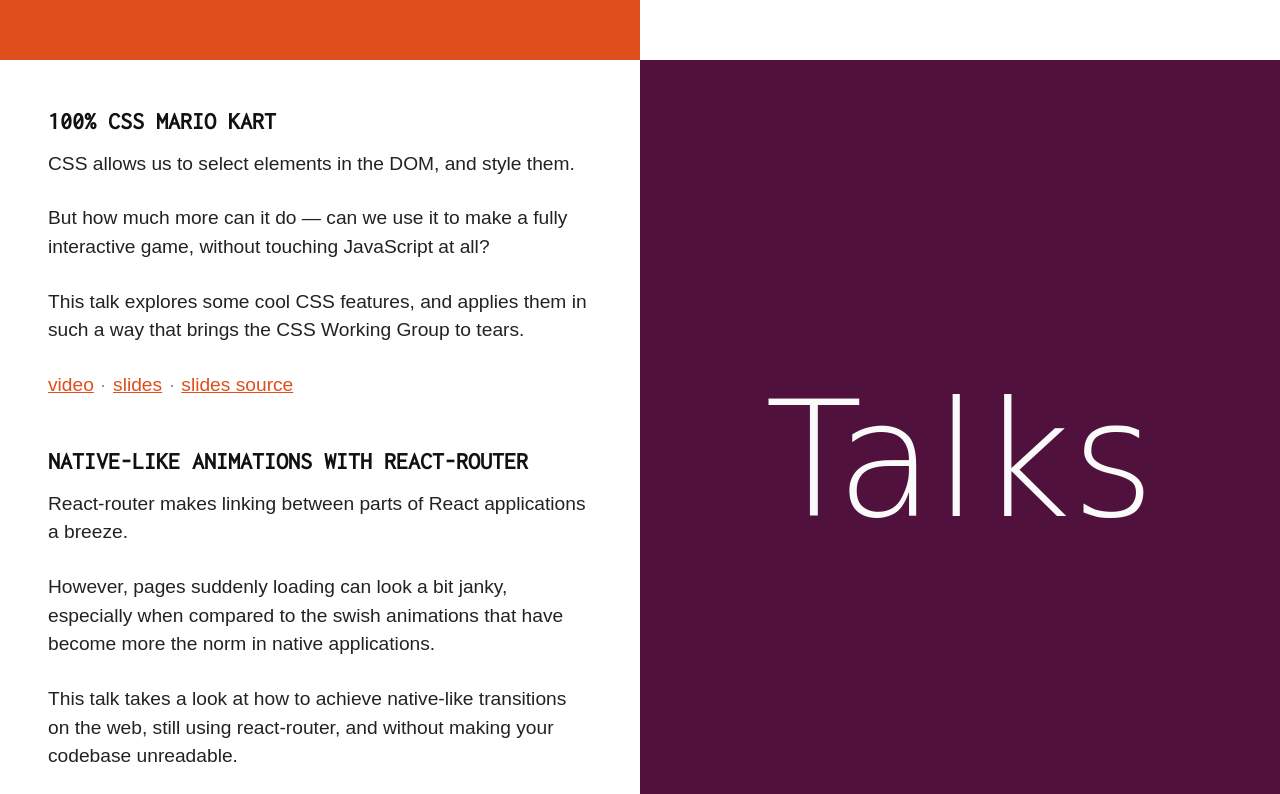
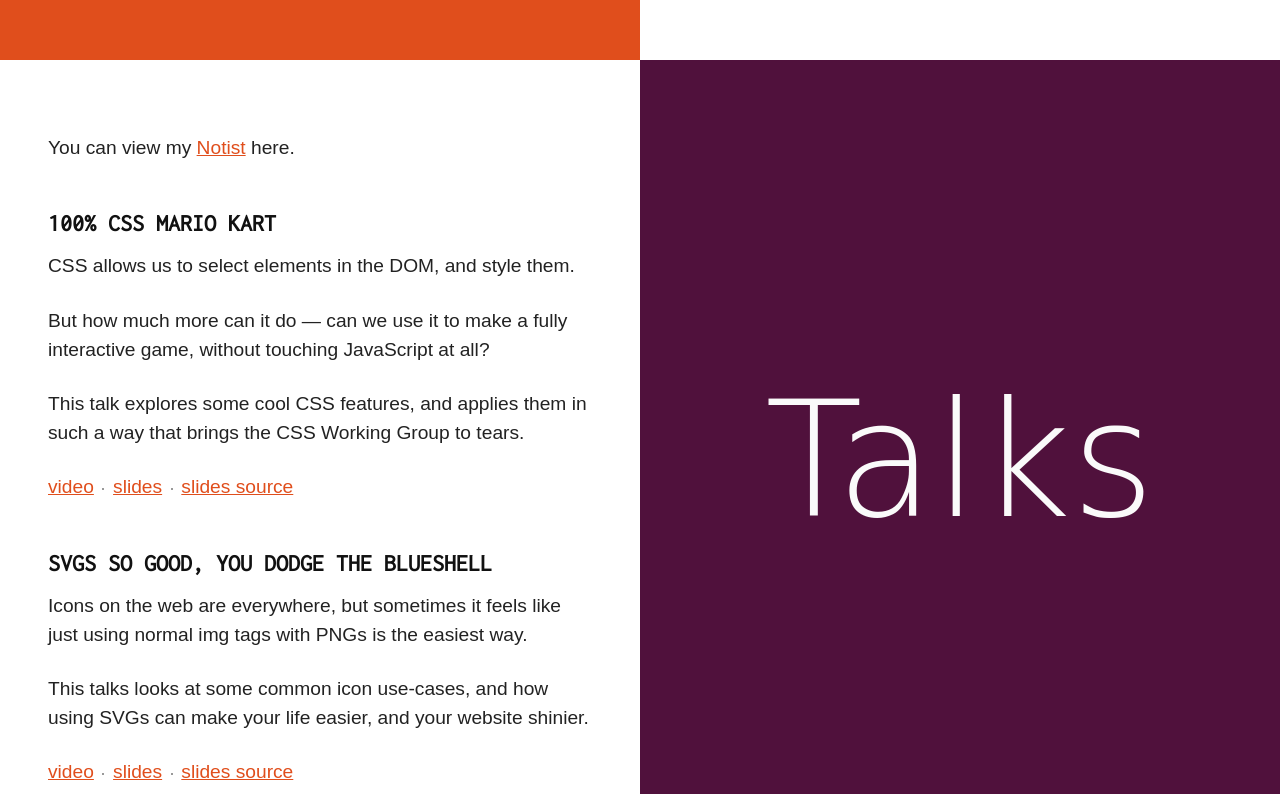
Before and after one commit to stephencookdev/website, a plain HTML site: page index.html in a window 1280 px wide. Shown: the part 1540-2334 px from the top of the page. Drawn offline with Linux system fonts and the light colour scheme; a web font is replaced by a local one.

Commit message:
Add additional sections

```diff
--- a/index.html
+++ b/index.html
@@ -89,14 +89,25 @@
 		<section id="talks">
 			<h1>Talks</h1>
 			<div class="content">
+				<p>You can view my <a href="https://noti.st/stephencookdev/">Notist</a> here.</p>
+
 				<h2>100% CSS Mario Kart</h2>
 				<p>CSS allows us to select elements in the DOM, and style them.</p>
 				<p>But how much more can it do &mdash; can we use it to make a fully interactive game, without touching JavaScript at all?</p>
 				<p>This talk explores some cool CSS features, and applies them in such a way that brings the CSS Working Group to tears.</p>
 				<p class="talks-seperated">
-					<a href="https://halfstackconf.streameventlive.com/archive/29">video</a>
+					<a href="https://vimeo.com/364369506">video</a>
 					<a href="https://stephencookdev.co.uk/slides/mario-kart-css-talk">slides</a>
 					<a href="https://github.com/stephencookdev/mario-kart-css-talk">slides source</a>
+				</p>
+
+				<h2>SVGs So Good, You Dodge the Blueshell</h2>
+				<p>Icons on the web are everywhere, but sometimes it feels like just using normal img tags with PNGs is the easiest way.</p>
+				<p>This talks looks at some common icon use-cases, and how using SVGs can make your life easier, and your website shinier.</p>
+				<p class="talks-seperated">
+					<a href="https://www.youtube.com/watch?v=oxInrNWKcIw">video</a>
+					<a href="https://stephencook.dev/slides/dodge-the-blue-shell">slides</a>
+					<a href="https://github.com/stephencookdev/dodge-the-blue-shell-talk">slides source</a>
 				</p>
 
 				<h2>Native-Like Animations with React-Router</h2>
@@ -120,6 +131,14 @@
 				<h2>Speed Measure Plugin</h2>
 				<p><a href="https://github.com/stephencookdev/speed-measure-webpack-plugin/">Speed Measure Plugin</a> is a webpack plugin I created to help measure your build times.</p>
 				<p>See how fast (or not) your plugins and loaders are, so you can optimise your builds.</p>
+
+				<h2>React Static Render Plugin</h2>
+				<p><a href="https://github.com/thread/react-static-render-plugin/">React Static Render Plugin</a> is a webpack plugin I helped create at <a href="https://github.com/thread">Thread</a> to make statically rendering a React application embedded in a legacy site easier.</p>
+				<p>It generates HTML fragments, that can then be included in your server templates.</p>
+
+				<h2>Strict CSS Modules Loader</h2>
+				<p><a href="https://github.com/thread/strict-css-modules-loader/">Strict CSS Modules Loader</a> is a webpack plugin I helped create at <a href="https://github.com/thread">Thread</a> to help you detect bugs in your code, when accessing styling information.</p>
+				<p>Wrap your CSS Modules objects in a proxy object, to warn if you attempt to access a non-existent style-name.</p>
 			</div>
 		</section>
 
```
